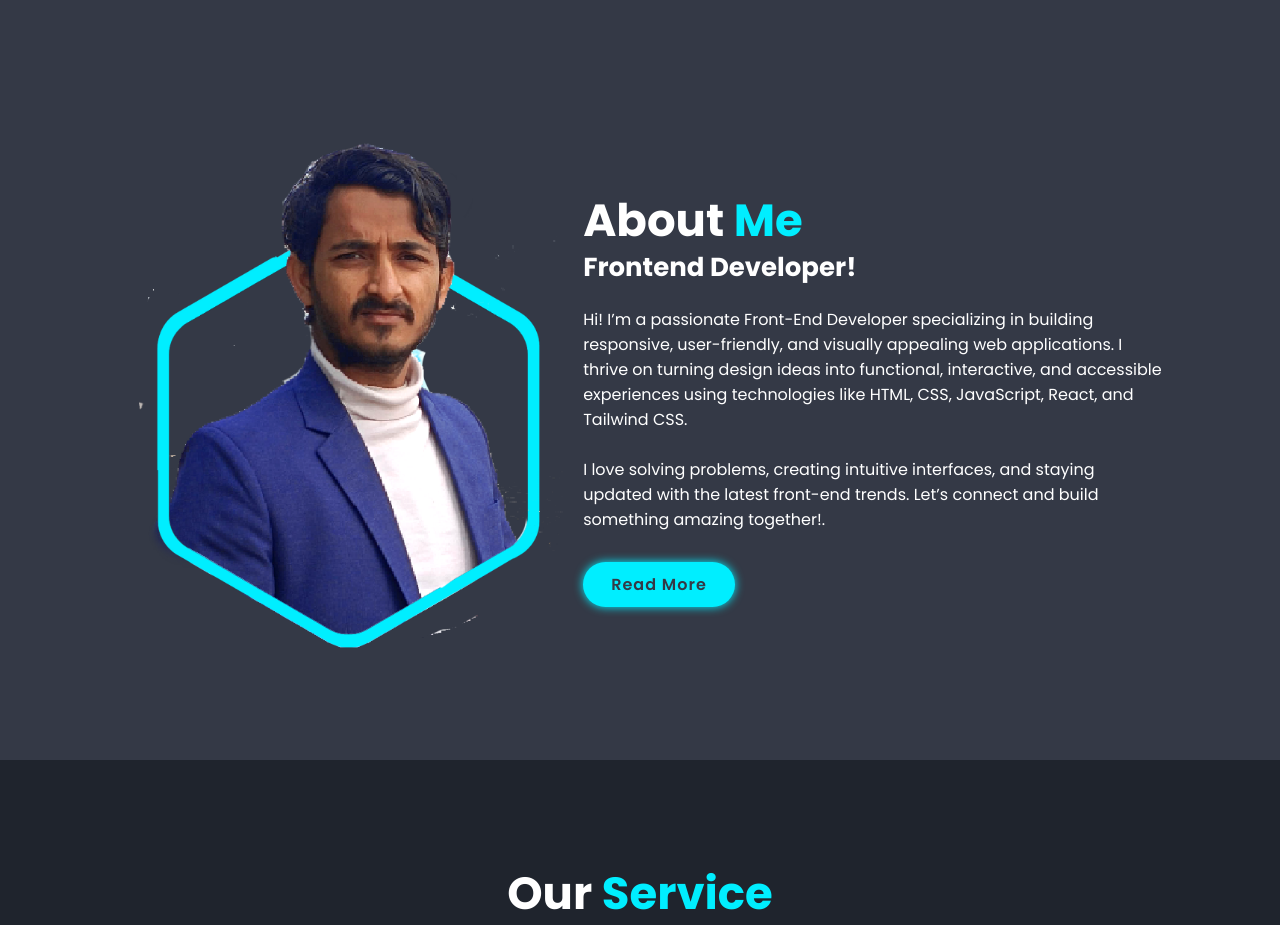
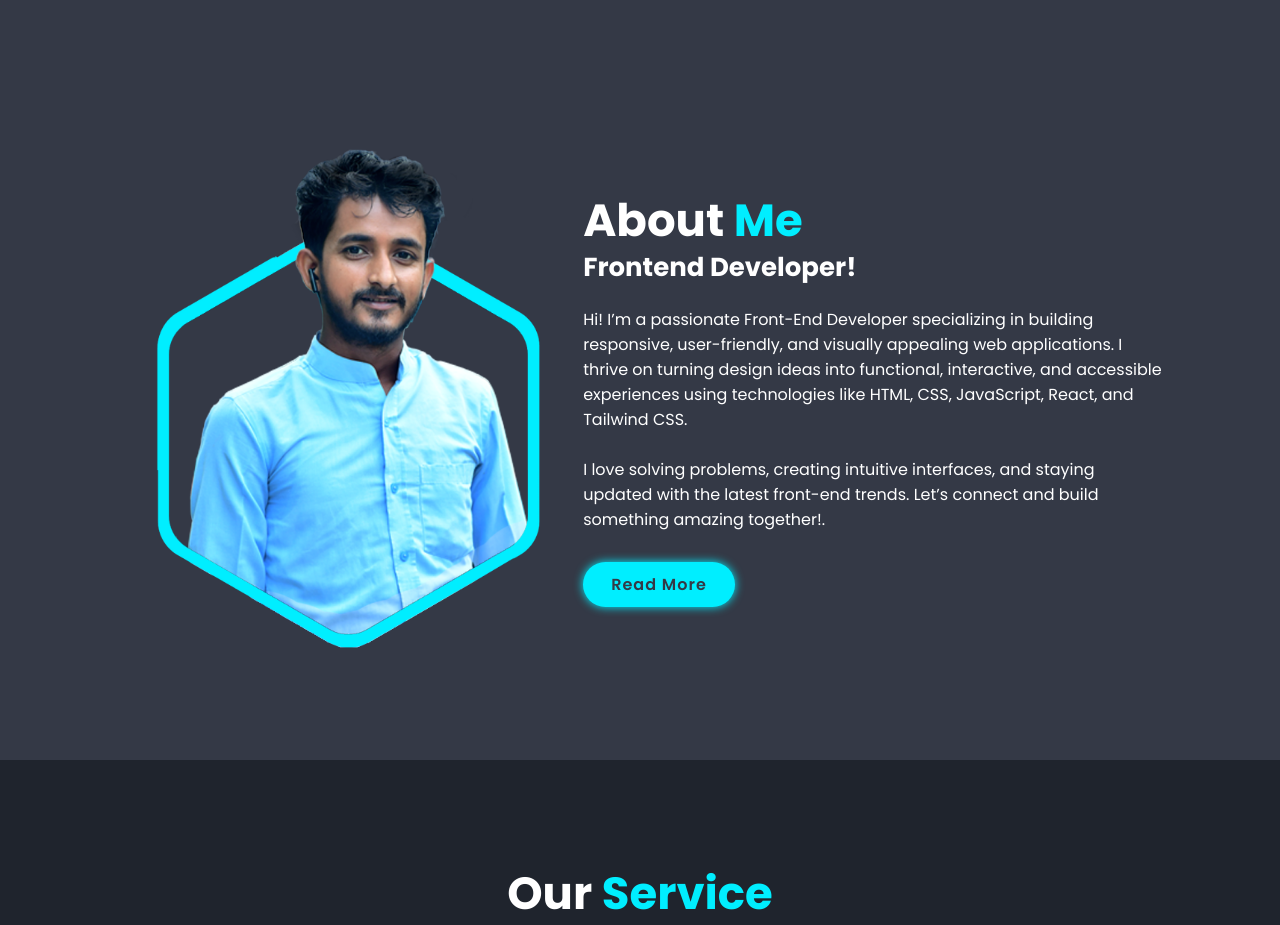
Before and after one commit to Rky3299/portfolio, a plain HTML site: page index.html in a window 1280 px wide. Shown: the part 840-1765 px from the top of the page. Drawn offline with nearby package versions, Linux system fonts and the light colour scheme.

Commit message:
change about pic

```diff
--- a/index.html
+++ b/index.html
@@ -52,7 +52,7 @@
       <!-- about  section design -->
        <section  class="about" id="about">
         <div class="about-img">
-            <img src="about3.png" alt="">
+            <img src="about2.png" alt="">
         </div>
 
         <div class="about-content">
```
